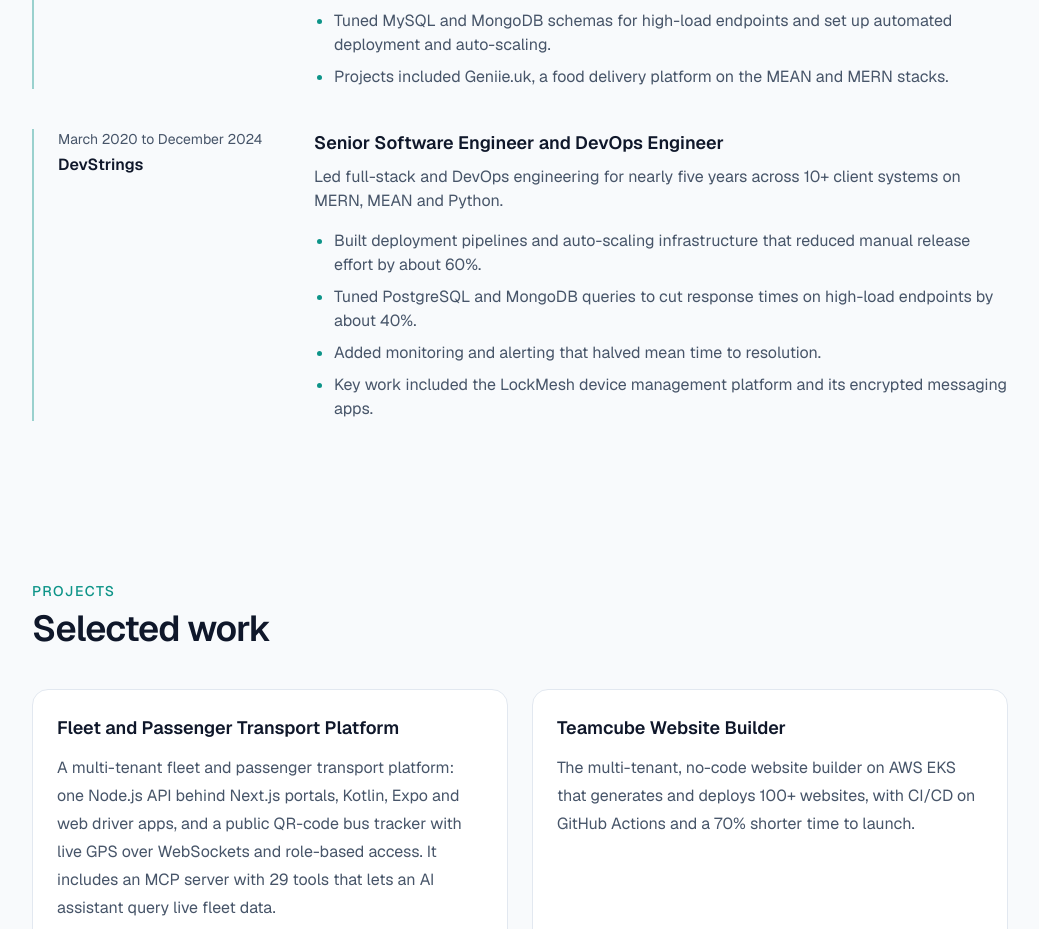
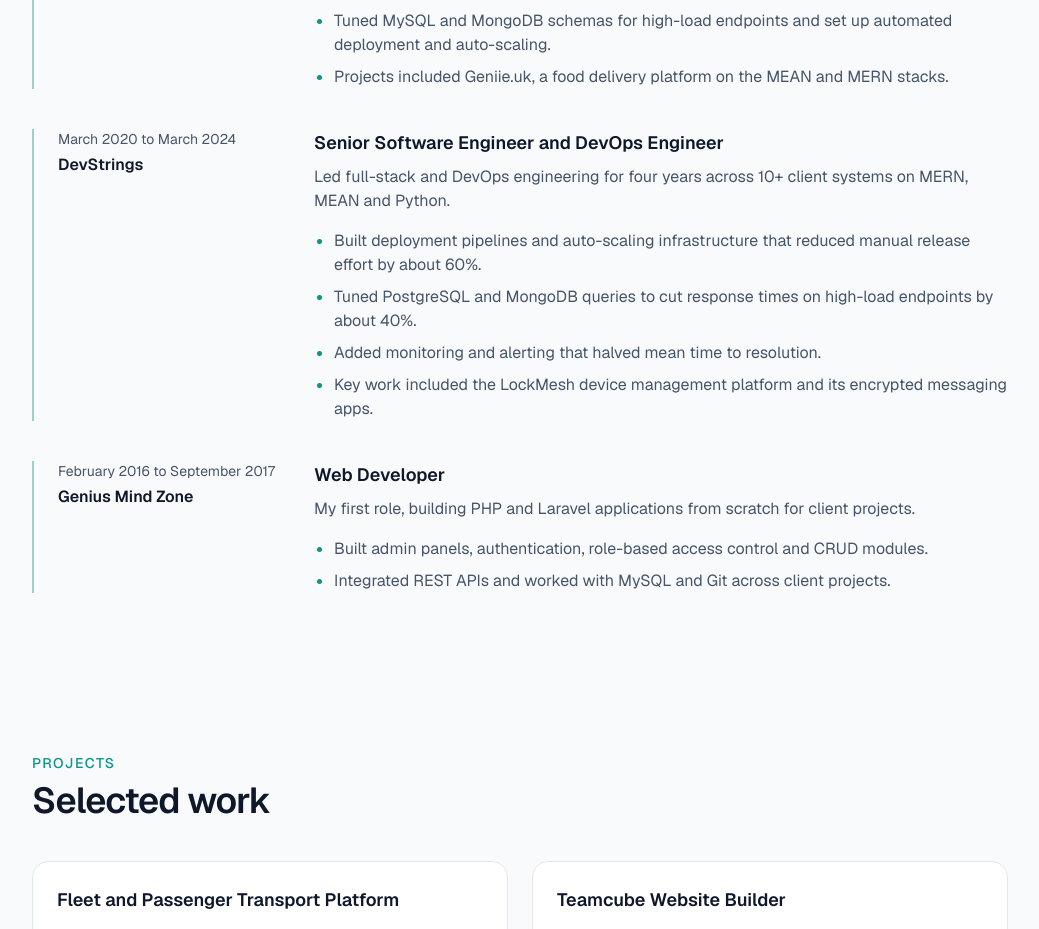
Before and after one commit to usmanhafeez147/portfolio, a Next.js app: page / in a window 1280 px wide. Shown: the part 2820-3749 px from the top of the page, without its empty margins (120-1159 px from the left). Built offline with nearby package versions, Linux system fonts and the light colour scheme.

Commit message:
Add Genius Mind Zone and end DevStrings in March 2024

```diff
--- a/src/data/profile.ts
+++ b/src/data/profile.ts
@@ -107,14 +107,25 @@ export const experience = [
   {
     role: "Senior Software Engineer and DevOps Engineer",
     company: "DevStrings",
-    period: "March 2020 to December 2024",
+    period: "March 2020 to March 2024",
     summary:
-      "Led full-stack and DevOps engineering for nearly five years across 10+ client systems on MERN, MEAN and Python.",
+      "Led full-stack and DevOps engineering for four years across 10+ client systems on MERN, MEAN and Python.",
     points: [
       "Built deployment pipelines and auto-scaling infrastructure that reduced manual release effort by about 60%.",
       "Tuned PostgreSQL and MongoDB queries to cut response times on high-load endpoints by about 40%.",
       "Added monitoring and alerting that halved mean time to resolution.",
       "Key work included the LockMesh device management platform and its encrypted messaging apps.",
+    ],
+  },
+  {
+    role: "Web Developer",
+    company: "Genius Mind Zone",
+    period: "February 2016 to September 2017",
+    summary:
+      "My first role, building PHP and Laravel applications from scratch for client projects.",
+    points: [
+      "Built admin panels, authentication, role-based access control and CRUD modules.",
+      "Integrated REST APIs and worked with MySQL and Git across client projects.",
     ],
   },
 ];
```
